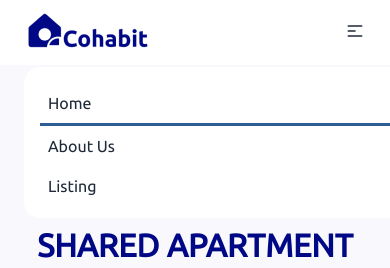
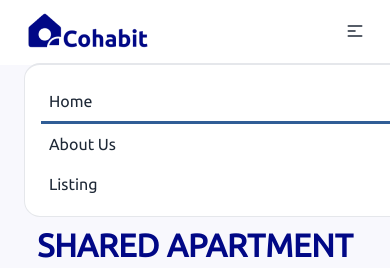
Before and after one commit to lazynerd-studios/Co-Habit-Landing, a React (Vite) app: page / in a window 390 px wide. Both pictures are taken after a click on the label 355 px from the left and 30 px from the top of the page. Shown: the top 268 px of the page. Built offline with nearby package versions, Linux system fonts and the light colour scheme.

Commit message:
Update Navbar.jsx

```diff
--- a/src/Components/Navbars/Navbar.jsx
+++ b/src/Components/Navbars/Navbar.jsx
@@ -44,7 +44,7 @@ const Navbar = () => {
           {/* end of hamburger menu */}
 
           {/* mobile navbar */}
-          {showNav && <ul tabIndex={0} className="absolute w-full pb-3 p-4 -ml-[19rem] h-auto mt-3 z-[10] bg-white focus:bg-white rounded-box">
+          {showNav && <ul tabIndex={0} className="absolute w-full pb-3 p-4 -ml-[19rem] h-auto mt-2 border border-t-2 z-[10] bg-white focus:bg-white rounded-box">
             {/* dropdown-content */}
             {NavbarData.map((item, index) => {
               return (
```
